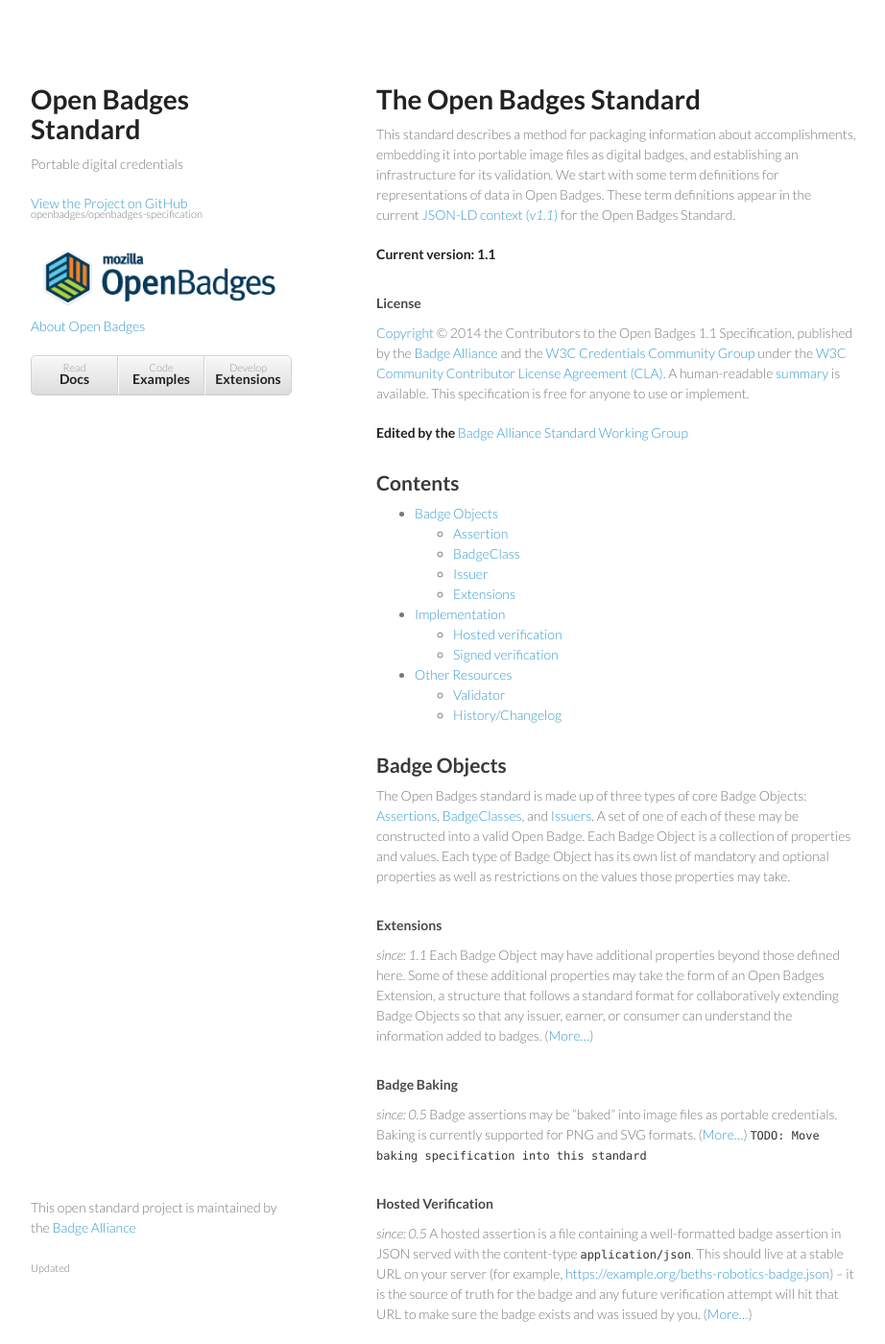
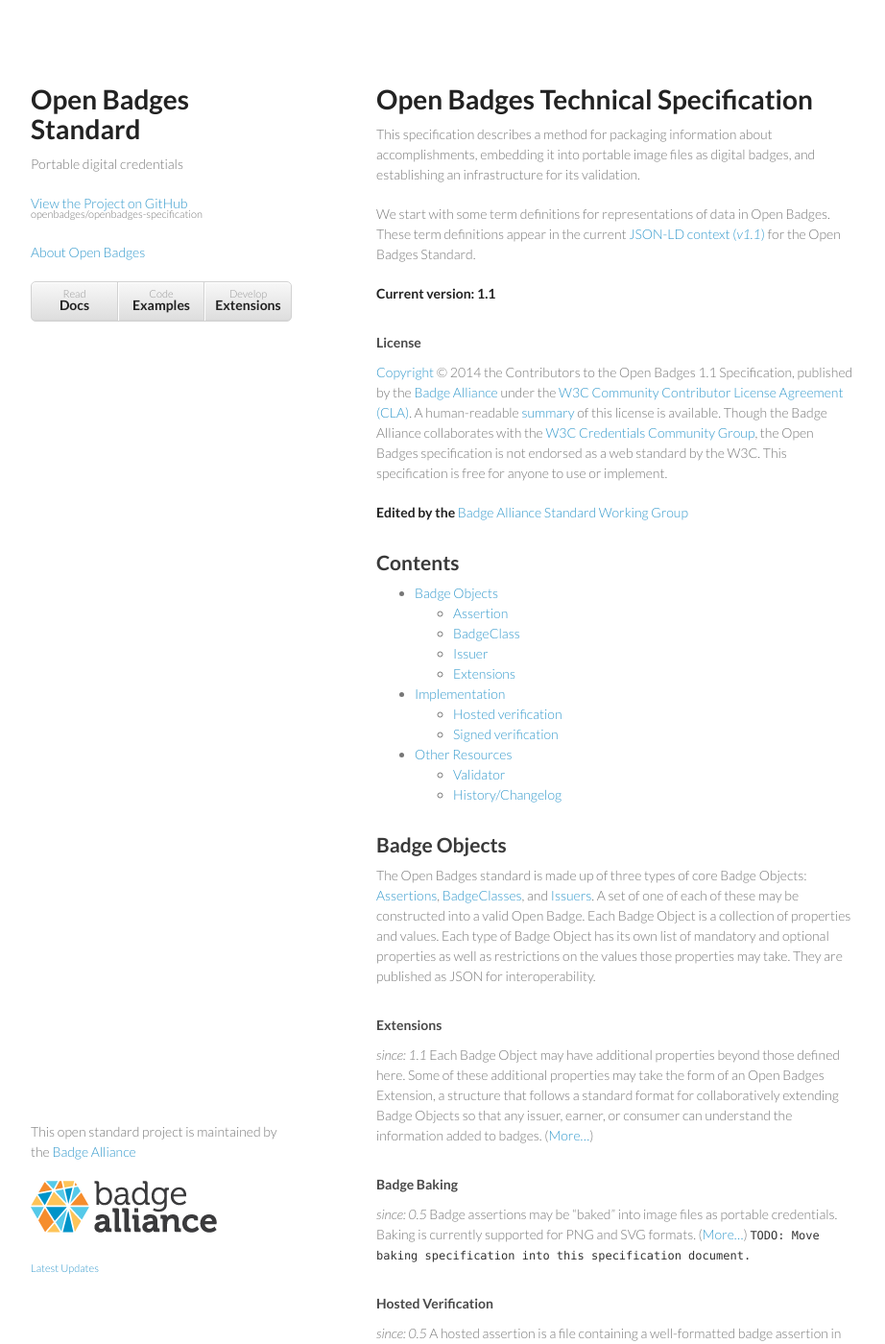
Before and after one commit to 1EdTech/openbadges-specification, a Jekyll site: the page built from index.md, in a window 1280 px wide and 1400 px high. Shown: the whole window at 96% size, without its empty margins (178-1100 px from the left). Built offline with Jekyll 4.4.1, drawn with Linux system fonts in a browser that asks for light colours; some of the changed text lies outside the part shown.

Commit message:
minor updates to project name & affiliation

```diff
--- a/_includes/footer.html
+++ b/_includes/footer.html
@@ -1,6 +1,10 @@
       <footer>
-        <p>This open standard project is maintained by the <a href="http://badgealliance.org">Badge Alliance</a></p>
-        <p><small>Updated {{ site.date }}</small></p>
+        <p>This open standard project is maintained by the <a href="http://badgealliance.org">Badge Alliance</a>
+          <div>
+            <a href="http://badgealliance.org"><img src="{{ site.baseurl }}/images/badge-alliance-logo-web.png"></a>
+          </div>
+        </p>
+        <p><small><a href="https://github.com/openbadges/openbadges-specification/commits/gh-pages">Latest Updates</a></small></p>
       </footer>
     </div>
     <script src="{{ site.baseurl }}/javascripts/scale.fix.js"></script>
--- a/_includes/page_top.html
+++ b/_includes/page_top.html
@@ -6,9 +6,8 @@
 
       <p class="view"><a href="https://github.com/openbadges/openbadges-specification">View the Project on GitHub <small>openbadges/openbadges-specification</small></a></p>
 
-      <p class="logo-image"><a href="http://openbadges.org"><div>
-        <img src="{{ site.baseurl }}/images/openbadges-logo.png"></div>
-        About Open Badges</a>
+      <p class="logo-image">
+        <a href="http://openbadges.org">About Open Badges</a>
       </p>
 
       <nav class="project-download-links">
--- a/index.md
+++ b/index.md
@@ -1,15 +1,17 @@
 ---
-title: The Open Badges Standard
+title: Open Badges Technical Specification
 subtitle: Awesome Sauce for the 21st Century
 show_sidebar: true
 ---
 # {{ page.title }}
-This standard describes a method for packaging information about accomplishments, embedding it into portable image files as digital badges, and establishing an infrastructure for its validation. We start with some term definitions for representations of data in Open Badges. These term definitions appear in the current [JSON-LD context (_v1.1_)]({{site.baseurl}}/1.1/context.json)  for the Open Badges Standard.
+This specification describes a method for packaging information about accomplishments, embedding it into portable image files as digital badges, and establishing an infrastructure for its validation.
+
+We start with some term definitions for representations of data in Open Badges. These term definitions appear in the current [JSON-LD context (_v1.1_)]({{site.baseurl}}/1.1/context.json)  for the Open Badges Standard.
 
 **Current version: 1.1**
 
 #### License
-[Copyright](http://www.w3.org/Consortium/Legal/ipr-notice#Copyright) © 2014 the Contributors to the Open Badges 1.1 Specification, published by the [Badge Alliance](http://badgealliance.org) and the [W3C Credentials Community Group](http://www.w3.org/community/credentials/) under the [W3C Community Contributor License Agreement (CLA)](https://www.w3.org/community/about/agreements/cla/). A human-readable [summary](http://www.w3.org/community/about/agreements/cla-deed/) is available. This specification is free for anyone to use or implement.
+[Copyright](http://www.w3.org/Consortium/Legal/ipr-notice#Copyright) © 2014 the Contributors to the Open Badges 1.1 Specification, published by the [Badge Alliance](http://badgealliance.org) under the [W3C Community Contributor License Agreement (CLA)](https://www.w3.org/community/about/agreements/cla/). A human-readable [summary](http://www.w3.org/community/about/agreements/cla-deed/) of this license is available. Though the Badge Alliance collaborates with the [W3C Credentials Community Group](http://www.w3.org/community/credentials/), the Open Badges specification is not endorsed as a web standard by the W3C. This specification is free for anyone to use or implement.
 
 **Edited by the [Badge Alliance Standard Working Group](http://www.badgealliance.org/open-badges-standard/)**
 
@@ -27,7 +29,7 @@ This standard describes a method for packaging information about accomplishments
    - [History/Changelog](#History)
 
 ## Badge Objects <a id="BadgeObjects"></a>
-The Open Badges standard is made up of three types of core Badge Objects: **[Assertions](#Assertion)**, **[BadgeClasses](#BadgeClass)**, and **[Issuers](#Issuer)**. A set of one of each of these may be constructed into a valid Open Badge. Each Badge Object is a collection of properties and values. Each type of Badge Object has its own list of mandatory and optional properties as well as restrictions on the values those properties may take.
+The Open Badges standard is made up of three types of core Badge Objects: **[Assertions](#Assertion)**, **[BadgeClasses](#BadgeClass)**, and **[Issuers](#Issuer)**. A set of one of each of these may be constructed into a valid Open Badge. Each Badge Object is a collection of properties and values. Each type of Badge Object has its own list of mandatory and optional properties as well as restrictions on the values those properties may take. They are published as JSON for interoperability.
 
 #### Extensions
 _since: 1.1_
@@ -36,7 +38,7 @@ Each Badge Object may have additional properties beyond those defined here. Some
 #### Badge Baking
 _since: 0.5_
 Badge assertions may be "baked" into image files as portable credentials. Baking is currently supported for PNG and SVG formats. ([More...](https://github.com/mozilla/openbadges-backpack/wiki/Open-Badge-Baking-Specification))
-`TODO: Move baking specification into this standard`
+`TODO: Move baking specification into this specification document.`
 
 
 #### Hosted Verification
@@ -140,7 +142,7 @@ Outside of extensions, additional properties are allowed so long as they don't c
 
 If a property would be useful beyond internal use, an Extension is likely to serve the purpose.
 
-Any additional properties for internal use by an issuer should be namespaced (And preferably mapped in the JSON-LD context to avoid clashing with future properties. For example, if the issuer at **example.org** wants to add a `foo` property to the assertion, the property name should be `example:foo`. This will help prevent unforseen errors should an `foo` property be defined in a later version of the specification.
+Any additional properties for internal use by an issuer should be namespaced (And preferably mapped in the JSON-LD context to avoid clashing with future properties. For example, if the issuer at **example.org** wants to add a `foo` property to the assertion, the property name should be `example:foo`, or preferably a dereferencable IRI describing the property, such as `http://example.org/foo`. This will help prevent unforseen errors should an `foo` property be defined in a later version of the specification.
 
 ### Primitives
 
```
Also changed, not shown: images/badge-alliance-logo-web.png (added).
